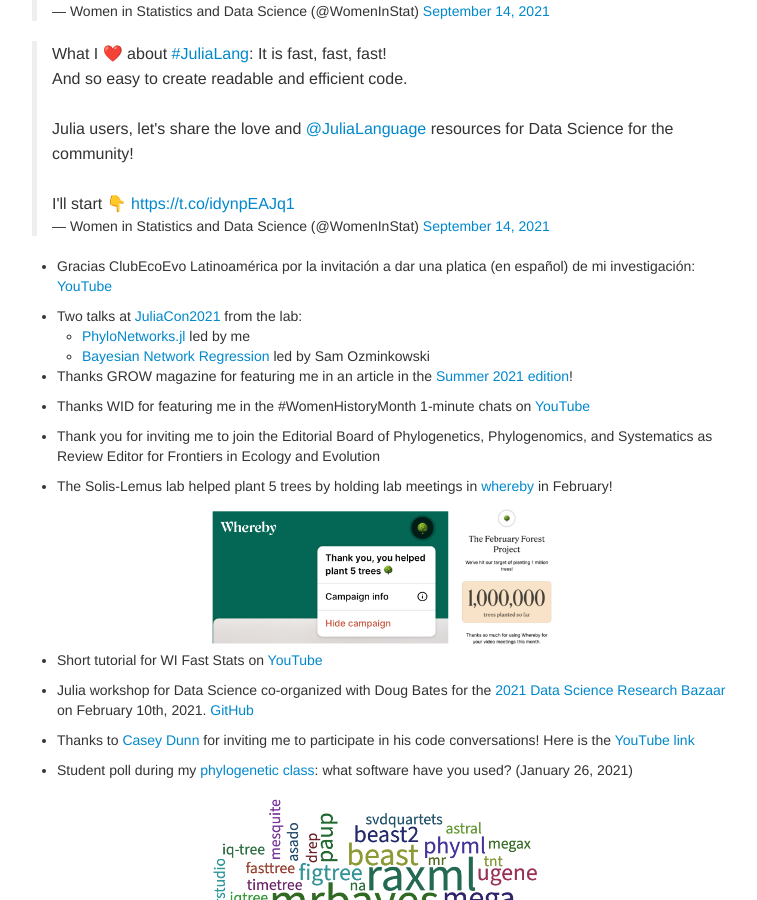
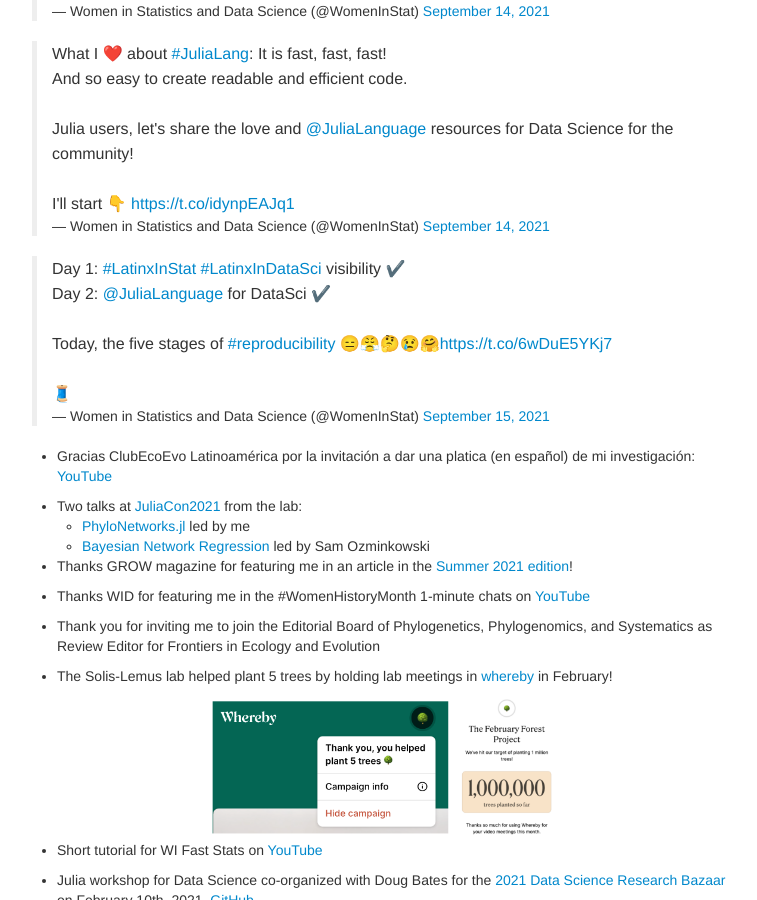
Before and after one commit to solislemuslab/solislemuslab.github.io, a Jekyll site: the page built from pages/news.md, in a window 1280 px wide and 900 px high, scrolled down 1251 px. Shown: the whole window, without its empty margins (258-1015 px from the left). Built offline with Jekyll 4.4.1, drawn with Linux system fonts in a browser that asks for light colours; comment, search, counter and statistics services are not loaded.

Commit message:
added reproducibility tweet

```diff
--- a/pages/news.md
+++ b/pages/news.md
@@ -23,6 +23,7 @@ description: Solis-Lemus lab
 
 <blockquote class="twitter-tweet"><p lang="en" dir="ltr">What I ❤️ about <a href="https://twitter.com/hashtag/JuliaLang?src=hash&amp;ref_src=twsrc%5Etfw">#JuliaLang</a>: It is fast, fast, fast!<br>And so easy to create readable and efficient code.<br><br>Julia users, let&#39;s share the love and <a href="https://twitter.com/JuliaLanguage?ref_src=twsrc%5Etfw">@JuliaLanguage</a> resources for Data Science for the community!<br><br>I&#39;ll start 👇 <a href="https://t.co/idynpEAJq1">https://t.co/idynpEAJq1</a></p>&mdash; Women in Statistics and Data Science (@WomenInStat) <a href="https://twitter.com/WomenInStat/status/1437837408951754762?ref_src=twsrc%5Etfw">September 14, 2021</a></blockquote> <script async src="https://platform.twitter.com/widgets.js" charset="utf-8"></script>
 
+<blockquote class="twitter-tweet"><p lang="en" dir="ltr">Day 1: <a href="https://twitter.com/hashtag/LatinxInStat?src=hash&amp;ref_src=twsrc%5Etfw">#LatinxInStat</a> <a href="https://twitter.com/hashtag/LatinxInDataSci?src=hash&amp;ref_src=twsrc%5Etfw">#LatinxInDataSci</a> visibility ✔️<br>Day 2: <a href="https://twitter.com/JuliaLanguage?ref_src=twsrc%5Etfw">@JuliaLanguage</a> for DataSci ✔️<br><br>Today, the five stages of <a href="https://twitter.com/hashtag/reproducibility?src=hash&amp;ref_src=twsrc%5Etfw">#reproducibility</a> 😑😤🤔😢🤗<a href="https://t.co/6wDuE5YKj7">https://t.co/6wDuE5YKj7</a><br><br>🧵</p>&mdash; Women in Statistics and Data Science (@WomenInStat) <a href="https://twitter.com/WomenInStat/status/1438134630843092996?ref_src=twsrc%5Etfw">September 15, 2021</a></blockquote> <script async src="https://platform.twitter.com/widgets.js" charset="utf-8"></script>
 
 - Gracias ClubEcoEvo Latinoamérica por la invitación a dar una platica (en español) de mi investigación: [YouTube](https://www.youtube.com/watch?v=PKXf1W4bocQ)
 
```
